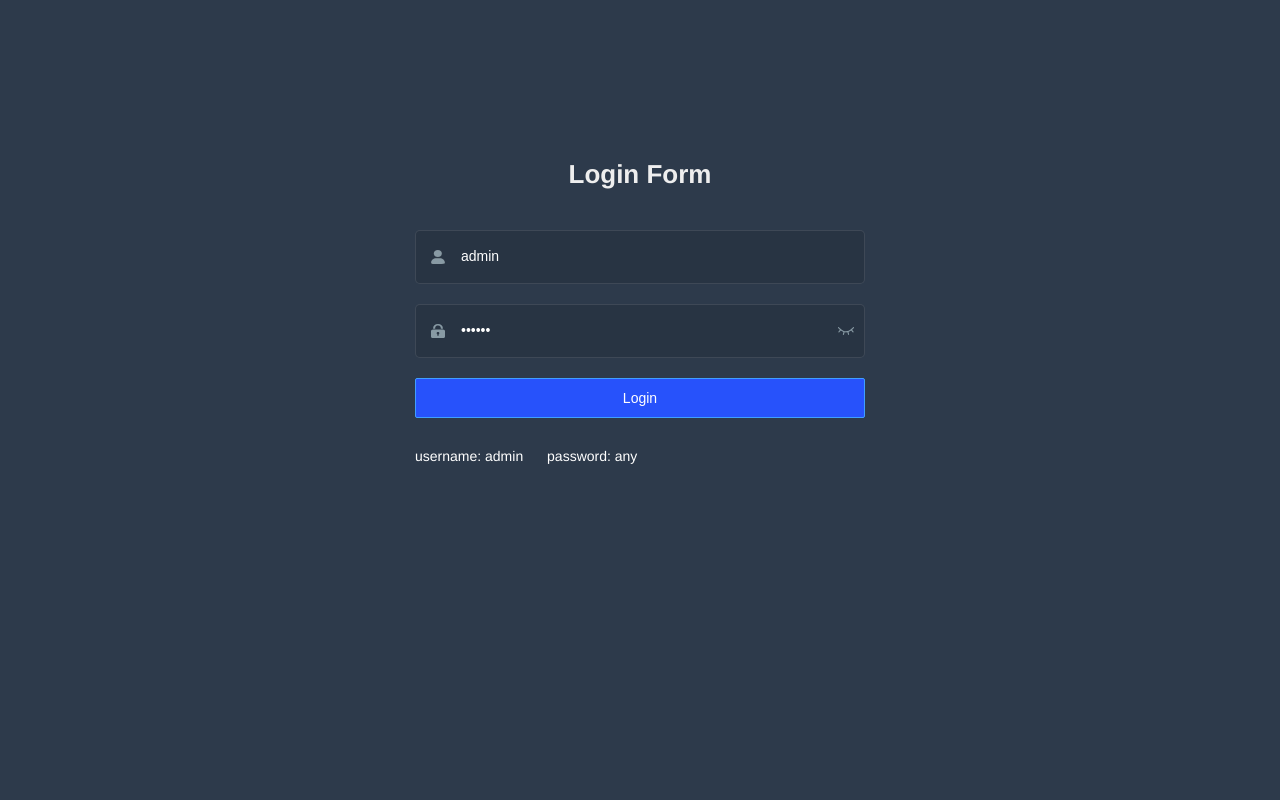
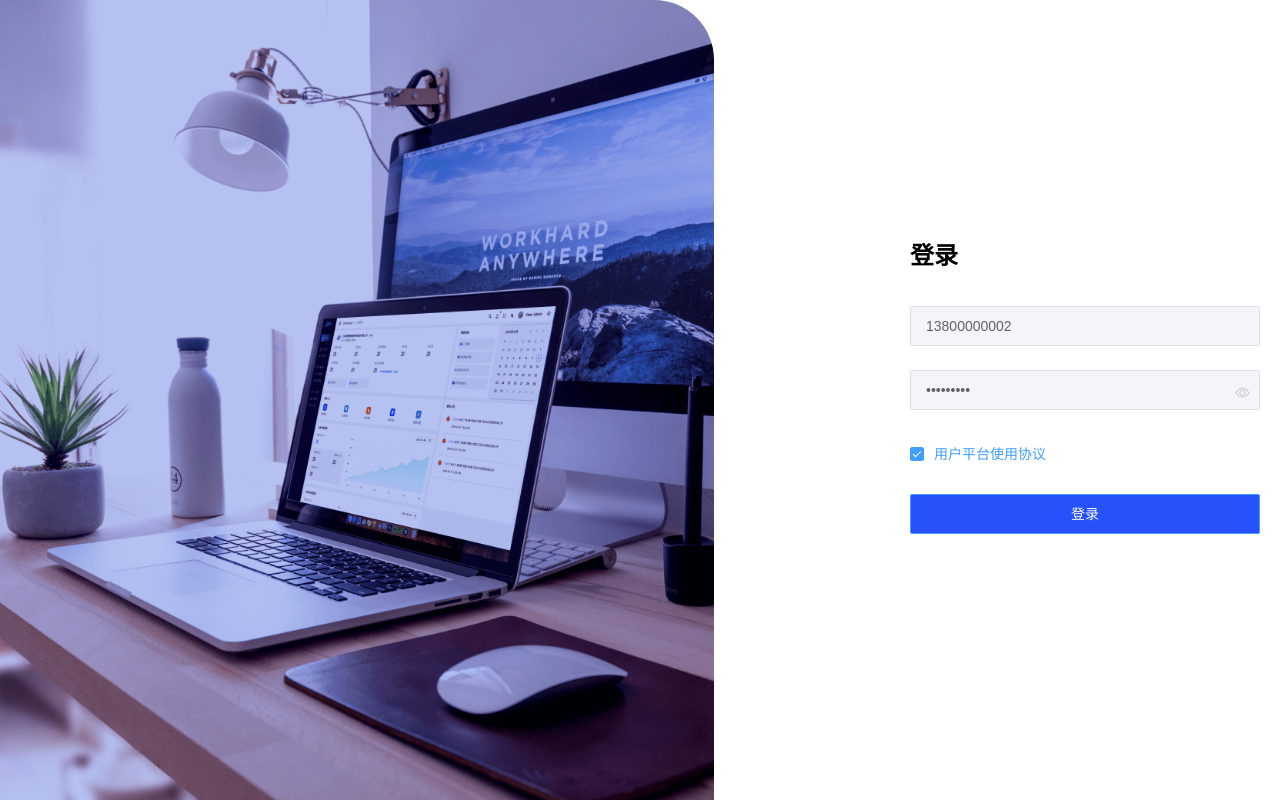
Before and after one commit to crh888/heimahr, a Vue app: page /#/login in a window 1280 px wide. Built offline with nearby package versions, Linux system fonts and the light colour scheme.

Commit message:
实现了登录功能

```diff
--- a/src/api/user.js
+++ b/src/api/user.js
@@ -2,23 +2,12 @@ import request from '@/utils/request'
 
 export function login(data) {
   return request({
-    url: '/vue-admin-template/user/login',
+    url: '/sys/login',
     method: 'post',
     data
   })
 }
 
-export function getInfo(token) {
-  return request({
-    url: '/vue-admin-template/user/info',
-    method: 'get',
-    params: { token }
-  })
+export function logout() {
+  return request({})
 }
-
-export function logout() {
-  return request({
-    url: '/vue-admin-template/user/logout',
-    method: 'post'
-  })
-}
--- a/src/store/modules/user.js
+++ b/src/store/modules/user.js
@@ -1,95 +1,34 @@
-import { login, logout, getInfo } from '@/api/user'
 import { getToken, setToken, removeToken } from '@/utils/auth'
-import { resetRouter } from '@/router'
-
-const getDefaultState = () => {
-  return {
-    token: getToken(),
-    name: '',
-    avatar: ''
-  }
+import { login } from '@/api/user'
+const state = {
+  token: getToken() // 从缓存中读取初始值
 }
 
-const state = getDefaultState()
+const mutations = {
+  setToken(state, token) {
+    state.token = token
+    // 同步到缓存
+    setToken(token)
+  },
 
-const mutations = {
-  RESET_STATE: (state) => {
-    Object.assign(state, getDefaultState())
-  },
-  SET_TOKEN: (state, token) => {
-    state.token = token
-  },
-  SET_NAME: (state, name) => {
-    state.name = name
-  },
-  SET_AVATAR: (state, avatar) => {
-    state.avatar = avatar
+  removeToken(state) {
+    state.token = null
+    removeToken()
   }
 }
 
 const actions = {
-  // user login
-  login({ commit }, userInfo) {
-    const { username, password } = userInfo
-    return new Promise((resolve, reject) => {
-      login({ username: username.trim(), password: password }).then(response => {
-        const { data } = response
-        commit('SET_TOKEN', data.token)
-        setToken(data.token)
-        resolve()
-      }).catch(error => {
-        reject(error)
-      })
-    })
-  },
-
-  // get user info
-  getInfo({ commit, state }) {
-    return new Promise((resolve, reject) => {
-      getInfo(state.token).then(response => {
-        const { data } = response
-
-        if (!data) {
-          return reject('Verification failed, please Login again.')
-        }
-
-        const { name, avatar } = data
-
-        commit('SET_NAME', name)
-        commit('SET_AVATAR', avatar)
-        resolve(data)
-      }).catch(error => {
-        reject(error)
-      })
-    })
-  },
-
-  // user logout
-  logout({ commit, state }) {
-    return new Promise((resolve, reject) => {
-      logout(state.token).then(() => {
-        removeToken() // must remove  token  first
-        resetRouter()
-        commit('RESET_STATE')
-        resolve()
-      }).catch(error => {
-        reject(error)
-      })
-    })
-  },
-
-  // remove token
-  resetToken({ commit }) {
-    return new Promise(resolve => {
-      removeToken() // must remove  token  first
-      commit('RESET_STATE')
-      resolve()
-    })
+  // context 上下文
+  async login(context, data) {
+    // 调用登录接口
+    const token = await login(data)
+    // 返回一个token
+    context.commit('setToken', token)
   }
 }
 
 export default {
-  namespaced: true,
+  namespaced: true, // 开启命名空间
   state,
   mutations,
   actions
--- a/src/views/login/index.vue
+++ b/src/views/login/index.vue
@@ -1,237 +1,136 @@
 <template>
   <div class="login-container">
-    <el-form ref="loginForm" :model="loginForm" :rules="loginRules" class="login-form" auto-complete="on" label-position="left">
-
-      <div class="title-container">
-        <h3 class="title">Login Form</h3>
-      </div>
-
-      <el-form-item prop="username">
-        <span class="svg-container">
-          <svg-icon icon-class="user" />
-        </span>
-        <el-input
-          ref="username"
-          v-model="loginForm.username"
-          placeholder="Username"
-          name="username"
-          type="text"
-          tabindex="1"
-          auto-complete="on"
-        />
-      </el-form-item>
-
-      <el-form-item prop="password">
-        <span class="svg-container">
-          <svg-icon icon-class="password" />
-        </span>
-        <el-input
-          :key="passwordType"
-          ref="password"
-          v-model="loginForm.password"
-          :type="passwordType"
-          placeholder="Password"
-          name="password"
-          tabindex="2"
-          auto-complete="on"
-          @keyup.enter.native="handleLogin"
-        />
-        <span class="show-pwd" @click="showPwd">
-          <svg-icon :icon-class="passwordType === 'password' ? 'eye' : 'eye-open'" />
-        </span>
-      </el-form-item>
-
-      <el-button :loading="loading" type="primary" style="width:100%;margin-bottom:30px;" @click.native.prevent="handleLogin">Login</el-button>
-
-      <div class="tips">
-        <span style="margin-right:20px;">username: admin</span>
-        <span> password: any</span>
-      </div>
-
-    </el-form>
+    <div class="logo" />
+    <div class="form">
+      <h1>登录</h1>
+      <el-card shadow="never" class="login-card">
+        <!--登录表单-->
+        <el-form ref="form" :model="loginForm" :rules="loginRules">
+          <el-form-item prop="mobile">
+            <el-input v-model="loginForm.mobile" placeholder="请输入手机号" />
+          </el-form-item>
+          <el-form-item prop="password">
+            <el-input v-model="loginForm.password" show-password placeholder="请输入密码" />
+          </el-form-item>
+          <el-form-item prop="isAgree">
+            <el-checkbox v-model="loginForm.isAgree">
+              用户平台使用协议
+            </el-checkbox>
+          </el-form-item>
+          <el-form-item>
+            <el-button style="width: 350px;" type="primary" @click="login">登录</el-button>
+          </el-form-item>
+        </el-form>
+      </el-card>
+    </div>
   </div>
 </template>
-
 <script>
-import { validUsername } from '@/utils/validate'
-
 export default {
   name: 'Login',
   data() {
-    const validateUsername = (rule, value, callback) => {
-      if (!validUsername(value)) {
-        callback(new Error('Please enter the correct user name'))
-      } else {
-        callback()
-      }
-    }
-    const validatePassword = (rule, value, callback) => {
-      if (value.length < 6) {
-        callback(new Error('The password can not be less than 6 digits'))
-      } else {
-        callback()
-      }
-    }
     return {
       loginForm: {
-        username: 'admin',
-        password: '111111'
+        mobile: process.env.NODE_ENV === 'development' ? '13800000002' : '',
+        password: process.env.NODE_ENV === 'development' ? 'hm#qd@23!' : '',
+        isAgree: process.env.NODE_ENV === 'development'
       },
       loginRules: {
-        username: [{ required: true, trigger: 'blur', validator: validateUsername }],
-        password: [{ required: true, trigger: 'blur', validator: validatePassword }]
-      },
-      loading: false,
-      passwordType: 'password',
-      redirect: undefined
-    }
-  },
-  watch: {
-    $route: {
-      handler: function(route) {
-        this.redirect = route.query && route.query.redirect
-      },
-      immediate: true
+        mobile: [{
+          required: true,
+          message: '请输入手机号',
+          trigger: 'blur'
+        }, {
+          pattern: /^1[3-9]\d{9}$/,
+          message: '请输入正确格式的手机号码',
+          trigger: 'blur'
+        }],
+        password: [{
+          required: true,
+          message: '请输入密码',
+          trigger: 'blur'
+        }, {
+          min: 6,
+          max: 16,
+          message: '密码长度位6-16位之间',
+          trigger: 'blur'
+        }],
+        isAgree: [{
+          validator: (rule, value, callback) => {
+            value ? callback() : callback(new Error('请勾选协议'))
+          }
+        }]
+      }
     }
   },
   methods: {
-    showPwd() {
-      if (this.passwordType === 'password') {
-        this.passwordType = ''
-      } else {
-        this.passwordType = 'password'
-      }
-      this.$nextTick(() => {
-        this.$refs.password.focus()
-      })
-    },
-    handleLogin() {
-      this.$refs.loginForm.validate(valid => {
-        if (valid) {
-          this.loading = true
-          this.$store.dispatch('user/login', this.loginForm).then(() => {
-            this.$router.push({ path: this.redirect || '/' })
-            this.loading = false
-          }).catch(() => {
-            this.loading = false
-          })
-        } else {
-          console.log('error submit!!')
-          return false
+    login() {
+      this.$refs.form.validate(async isOk => {
+        if (isOk) {
+          await this.$store.dispatch('user/login', this.loginForm)
+          // Vuex 中的action 返回的是 promise
+          // 跳转主页
+          this.$router.push('/')
         }
       })
     }
   }
 }
 </script>
-
 <style lang="scss">
-/* 修复input 背景不协调 和光标变色 */
-/* Detail see https://github.com/PanJiaChen/vue-element-admin/pull/927 */
-
-$bg:#283443;
-$light_gray:#fff;
-$cursor: #fff;
-
-@supports (-webkit-mask: none) and (not (cater-color: $cursor)) {
-  .login-container .el-input input {
-    color: $cursor;
+.login-container {
+  display: flex;
+  align-items: stretch;
+  height: 100vh;
+  .logo {
+    flex: 3;
+    background: rgba(38, 72, 176) url(../../assets/common/login_back.png)
+      no-repeat center / cover;
+    border-top-right-radius: 60px;
+    display: flex;
+    flex-direction: column;
+    align-items: flex-end;
+    justify-content: center;
+    padding: 0 100px;
+    .icon {
+      background: url(../../assets/common/logo.png) no-repeat 70px center /
+        contain;
+      width: 300px;
+      height: 50px;
+      margin-bottom: 50px;
+    }
+    p {
+      color: #fff;
+      font-size: 18px;
+      margin-top: 20px;
+      width: 300px;
+      text-align: center;
+    }
   }
-}
-
-/* reset element-ui css */
-.login-container {
-  .el-input {
-    display: inline-block;
-    height: 47px;
-    width: 85%;
-
-    input {
-      background: transparent;
-      border: 0px;
-      -webkit-appearance: none;
-      border-radius: 0px;
-      padding: 12px 5px 12px 15px;
-      color: $light_gray;
-      height: 47px;
-      caret-color: $cursor;
-
-      &:-webkit-autofill {
-        box-shadow: 0 0 0px 1000px $bg inset !important;
-        -webkit-text-fill-color: $cursor !important;
+  .form {
+    flex: 2;
+    display: flex;
+    flex-direction: column;
+    justify-content: center;
+    padding-left: 176px;
+    .el-card {
+      border: none;
+      padding: 0;
+    }
+    h1 {
+      padding-left: 20px;
+      font-size: 24px;
+    }
+    .el-input {
+      width: 350px;
+      height: 44px;
+      .el-input__inner {
+        background: #f4f5fb;
       }
     }
-  }
-
-  .el-form-item {
-    border: 1px solid rgba(255, 255, 255, 0.1);
-    background: rgba(0, 0, 0, 0.1);
-    border-radius: 5px;
-    color: #454545;
+    .el-checkbox {
+      color:#606266;
+    }
   }
 }
 </style>
-
-<style lang="scss" scoped>
-$bg:#2d3a4b;
-$dark_gray:#889aa4;
-$light_gray:#eee;
-
-.login-container {
-  min-height: 100%;
-  width: 100%;
-  background-color: $bg;
-  overflow: hidden;
-
-  .login-form {
-    position: relative;
-    width: 520px;
-    max-width: 100%;
-    padding: 160px 35px 0;
-    margin: 0 auto;
-    overflow: hidden;
-  }
-
-  .tips {
-    font-size: 14px;
-    color: #fff;
-    margin-bottom: 10px;
-
-    span {
-      &:first-of-type {
-        margin-right: 16px;
-      }
-    }
-  }
-
-  .svg-container {
-    padding: 6px 5px 6px 15px;
-    color: $dark_gray;
-    vertical-align: middle;
-    width: 30px;
-    display: inline-block;
-  }
-
-  .title-container {
-    position: relative;
-
-    .title {
-      font-size: 26px;
-      color: $light_gray;
-      margin: 0px auto 40px auto;
-      text-align: center;
-      font-weight: bold;
-    }
-  }
-
-  .show-pwd {
-    position: absolute;
-    right: 10px;
-    top: 7px;
-    font-size: 16px;
-    color: $dark_gray;
-    cursor: pointer;
-    user-select: none;
-  }
-}
-</style>
```
Also changed, not shown: src/utils/request.js (+14 -58 lines), vue.config.js (+15 -14 lines), 1 other file (tests, documents, lock files or other folders).
